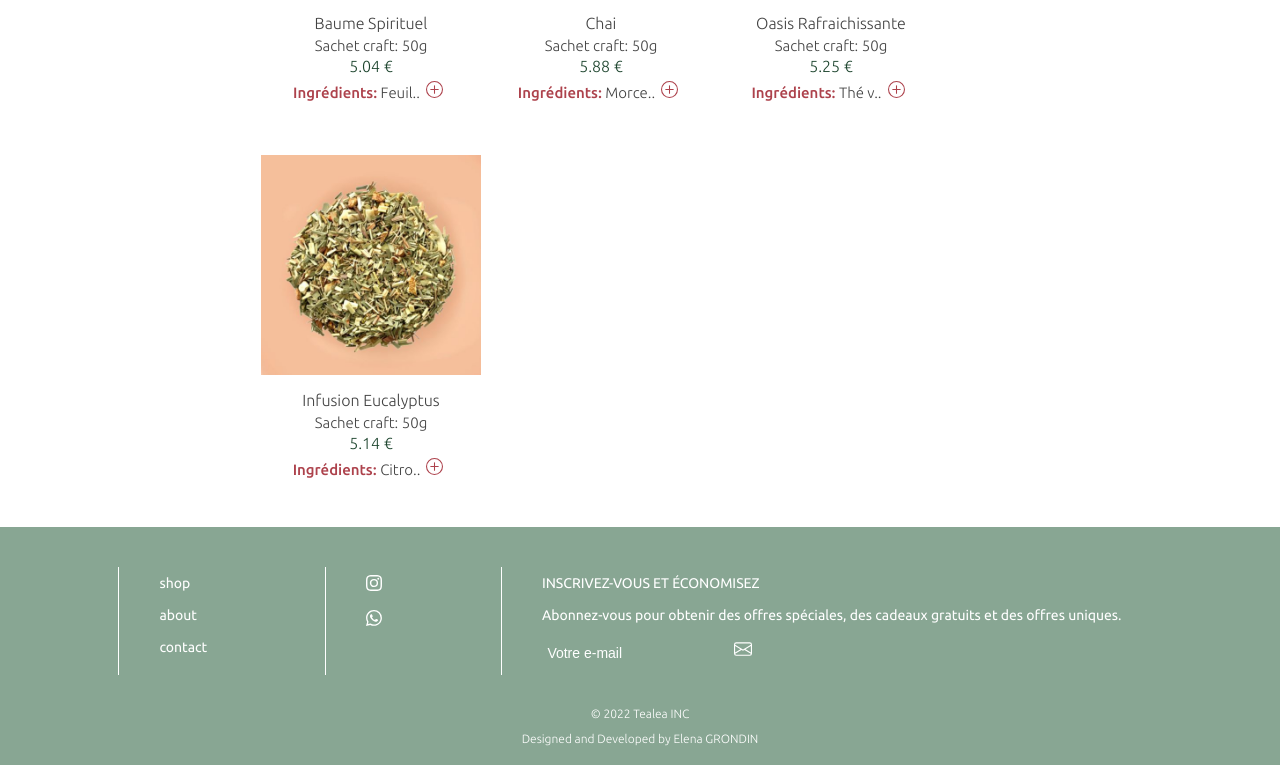
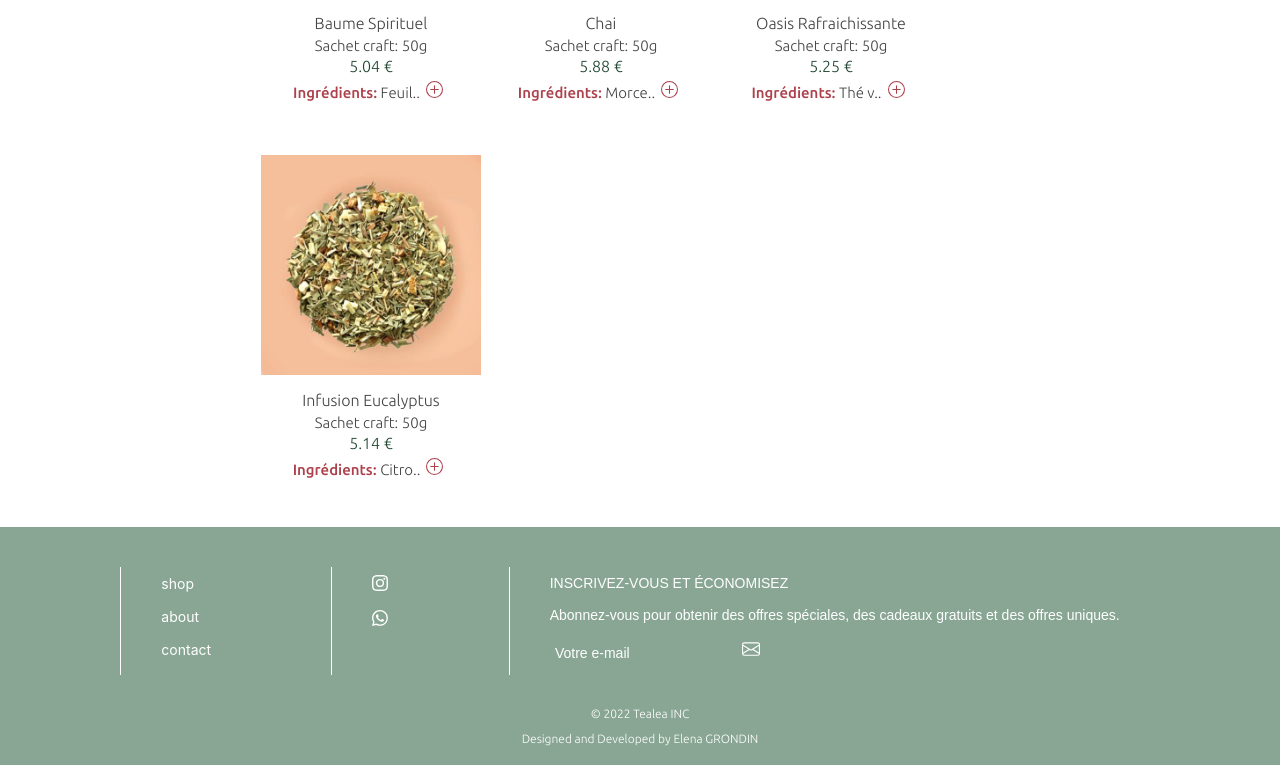
Before and after one commit to elenaflea/tealea, a React (Create React App) app: page / in a window 1280 px wide. Shown: the part 5588-6353 px from the top of the page. Built offline with nearby package versions, Linux system fonts and the light colour scheme; a web font is replaced by a local one.

Commit message:
Update App.css

```diff
--- a/src/App.css
+++ b/src/App.css
@@ -308,7 +308,7 @@ nav {
   background: transparent;
   border: none;
   font-size: 14px;
-  font-family: 'Ubuntu', sans-serif;
+
 }
 .green {
   color: #1C442D;
```
